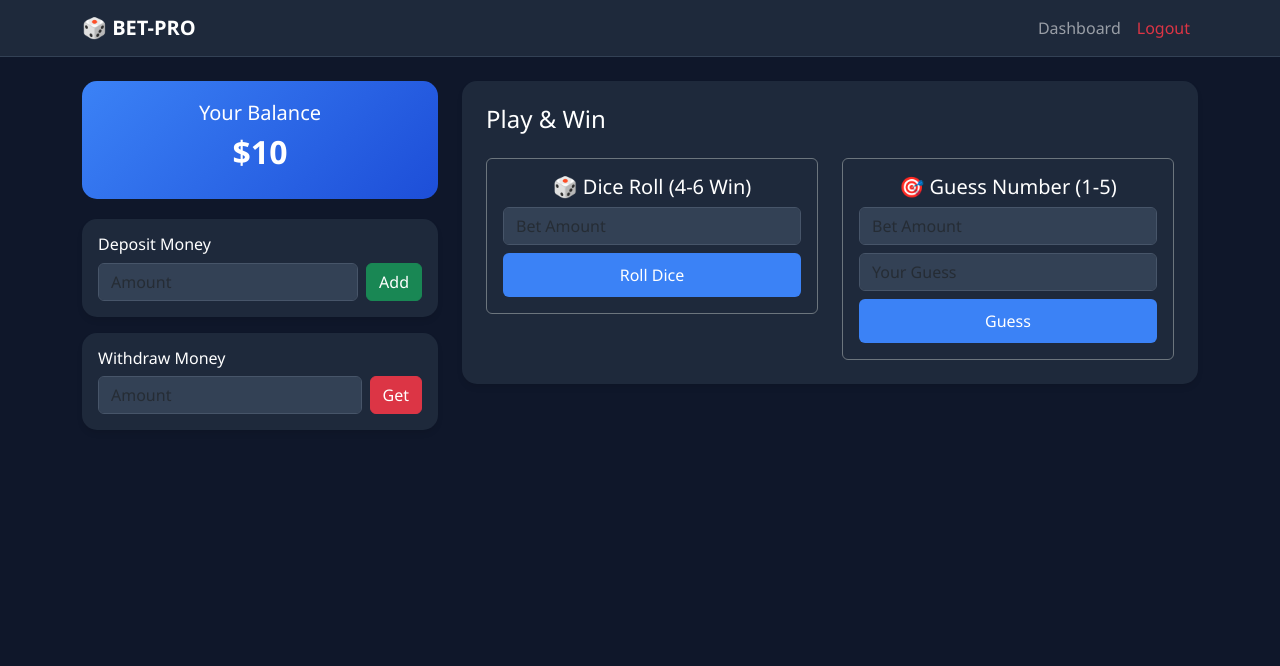
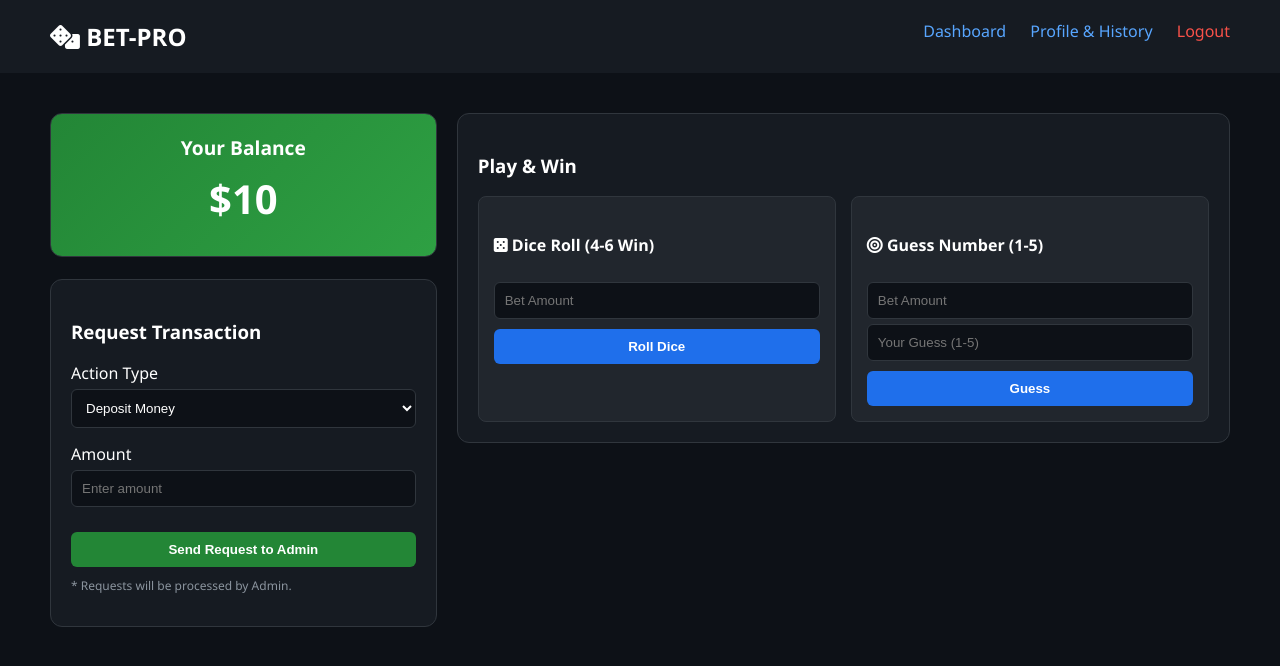
Before and after one commit to tamimalmahi/Betting-App, a Flask app: page /dashboard in a window 1280 px wide. Shown: the top 666 px of the page. Run offline with Flask 3, Linux system fonts and the light colour scheme; the visitor is signed in with stand-in values (Sample User, id 1); a database or web service that is not in the repository returns one stand-in record (values such as "Sample title"); some libraries are stand-ins or nearby versions.

Commit message:
Update dashboard.html

```diff
--- a/templates/dashboard.html
+++ b/templates/dashboard.html
@@ -1,60 +1,103 @@
-{% extends "base.html" %}
-{% block content %}
-<div class="row">
-    <div class="col-md-4">
-        <div class="balance-card">
-            <h5>Your Balance</h5>
-            <h2 class="fw-bold">${{ balance }}</h2>
+<!DOCTYPE html>
+<html lang="en">
+<head>
+    <meta charset="UTF-8">
+    <meta name="viewport" content="width=device-width, initial-scale=1.0">
+    <title>Dashboard - BET-PRO</title>
+    <link rel="stylesheet" href="https://cdnjs.cloudflare.com/ajax/libs/font-awesome/6.0.0/css/all.min.css">
+    <style>
+        body { font-family: 'Segoe UI', Tahoma, Geneva, Verdana, sans-serif; background-color: #0d1117; color: white; margin: 0; }
+        .navbar { display: flex; justify-content: space-between; padding: 20px 50px; background: #161b22; }
+        .navbar a { color: #58a6ff; text-decoration: none; margin-left: 20px; }
+
+        .container { display: grid; grid-template-columns: 1fr 2fr; gap: 20px; padding: 40px 50px; }
+        .card { background: #161b22; padding: 20px; border-radius: 12px; border: 1px solid #30363d; }
+
+        .balance-card { background: linear-gradient(135deg, #238636, #2ea043); text-align: center; }
+        .balance-card h2 { font-size: 1.2rem; margin: 0; }
+        .balance-card p { font-size: 2.5rem; font-weight: bold; margin: 10px 0; }
+
+        .input-group { margin-bottom: 15px; }
+        input, select { width: 100%; padding: 10px; margin-top: 5px; background: #0d1117; border: 1px solid #30363d; color: white; border-radius: 6px; box-sizing: border-box; }
+
+        .btn { width: 100%; padding: 10px; border: none; border-radius: 6px; cursor: pointer; font-weight: bold; margin-top: 10px; }
+        .btn-deposit { background: #238636; color: white; }
+        .btn-withdraw { background: #da3633; color: white; }
+        .btn-game { background: #1f6feb; color: white; }
+
+        .games-grid { display: grid; grid-template-columns: 1fr 1fr; gap: 15px; }
+        .game-box { background: #21262d; padding: 15px; border-radius: 8px; border: 1px solid #30363d; }
+    </style>
+</head>
+<body>
+
+<div class="navbar">
+    <div style="font-weight: bold; font-size: 1.5rem;"><i class="fas fa-dice"></i> BET-PRO</div>
+    <div>
+        <a href="/dashboard">Dashboard</a>
+        <a href="/profile">Profile & History</a>
+        <a href="/logout" style="color: #f85149;">Logout</a>
+    </div>
+</div>
+
+<div class="container">
+    <div class="side-bar">
+        <div class="card balance-card">
+            <h2>Your Balance</h2>
+            <p>${{ balance }}</p>
         </div>
 
-        <div class="card p-3 mb-3">
-            <h6>Deposit Money</h6>
-            <form action="/deposit" method="POST" class="d-flex gap-2">
-                <input type="number" name="amount" class="form-control" placeholder="Amount" required>
-                <button class="btn btn-success">Add</button>
+        <br>
+
+        <div class="card">
+            <h3>Request Transaction</h3>
+            <form action="/submit_request" method="POST">
+                <div class="input-group">
+                    <label>Action Type</label>
+                    <select name="type">
+                        <option value="deposit">Deposit Money</option>
+                        <option value="withdraw">Withdraw Money</option>
+                    </select>
+                </div>
+                <div class="input-group">
+                    <label>Amount</label>
+                    <input type="number" name="amount" placeholder="Enter amount" required min="1">
+                </div>
+                <button type="submit" class="btn btn-deposit">Send Request to Admin</button>
             </form>
-        </div>
-
-        <div class="card p-3">
-            <h6>Withdraw Money</h6>
-            <form action="/withdraw" method="POST" class="d-flex gap-2">
-                <input type="number" name="amount" class="form-control" placeholder="Amount" required>
-                <button class="btn btn-danger">Get</button>
-            </form>
+            <p style="font-size: 12px; color: #8b949e; margin-top: 10px;">* Requests will be processed by Admin.</p>
         </div>
     </div>
 
-    <div class="col-md-8">
-        <div class="card p-4">
-            <h4 class="mb-4">Play & Win</h4>
-            {% if message %}
-                <div class="alert alert-info">{{ message }}</div>
-            {% endif %}
+    <div class="main-content">
+        <div class="card">
+            <h3>Play & Win</h3>
+            <div class="games-grid">
+                <div class="game-box">
+                    <h4><i class="fas fa-dice-five"></i> Dice Roll (4-6 Win)</h4>
+                    <form action="/dashboard" method="POST">
+                        <input type="hidden" name="game" value="dice">
+                        <input type="number" name="bet" placeholder="Bet Amount" required min="1">
+                        <button type="submit" class="btn btn-game">Roll Dice</button>
+                    </form>
+                </div>
 
-            <div class="row">
-                <div class="col-md-6 mb-3">
-                    <div class="p-3 border border-secondary rounded text-center">
-                        <h5>🎲 Dice Roll (4-6 Win)</h5>
-                        <form method="POST">
-                            <input type="hidden" name="game" value="dice">
-                            <input type="number" name="bet" class="form-control mb-2" placeholder="Bet Amount" required>
-                            <button class="btn btn-primary w-100">Roll Dice</button>
-                        </form>
-                    </div>
-                </div>
-                <div class="col-md-6">
-                    <div class="p-3 border border-secondary rounded text-center">
-                        <h5>🎯 Guess Number (1-5)</h5>
-                        <form method="POST">
-                            <input type="hidden" name="game" value="guess">
-                            <input type="number" name="bet" class="form-control mb-2" placeholder="Bet Amount" required>
-                            <input type="number" name="guess" class="form-control mb-2" min="1" max="5" placeholder="Your Guess" required>
-                            <button class="btn btn-primary w-100">Guess</button>
-                        </form>
-                    </div>
+                <div class="game-box">
+                    <h4><i class="fas fa-bullseye"></i> Guess Number (1-5)</h4>
+                    <form action="/dashboard" method="POST">
+                        <input type="hidden" name="game" value="guess">
+                        <input type="number" name="bet" placeholder="Bet Amount" required min="1">
+                        <input type="number" name="guess" placeholder="Your Guess (1-5)" required min="1" max="5">
+                        <button type="submit" class="btn btn-game">Guess</button>
+                    </form>
                 </div>
             </div>
+            {% if message %}
+            <p style="text-align: center; margin-top: 20px; color: #ffa657; font-weight: bold;">{{ message }}</p>
+            {% endif %}
         </div>
     </div>
 </div>
-{% endblock %}
+
+</body>
+</html>
```
